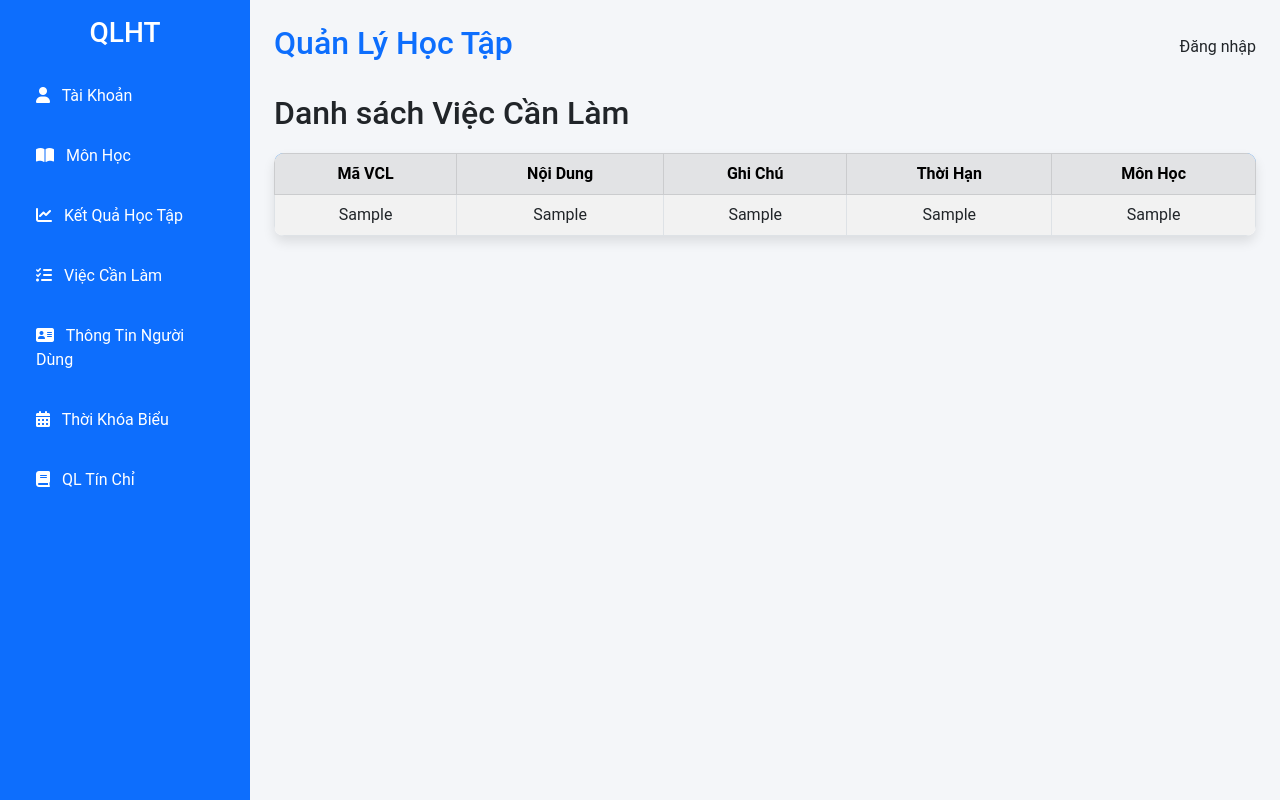
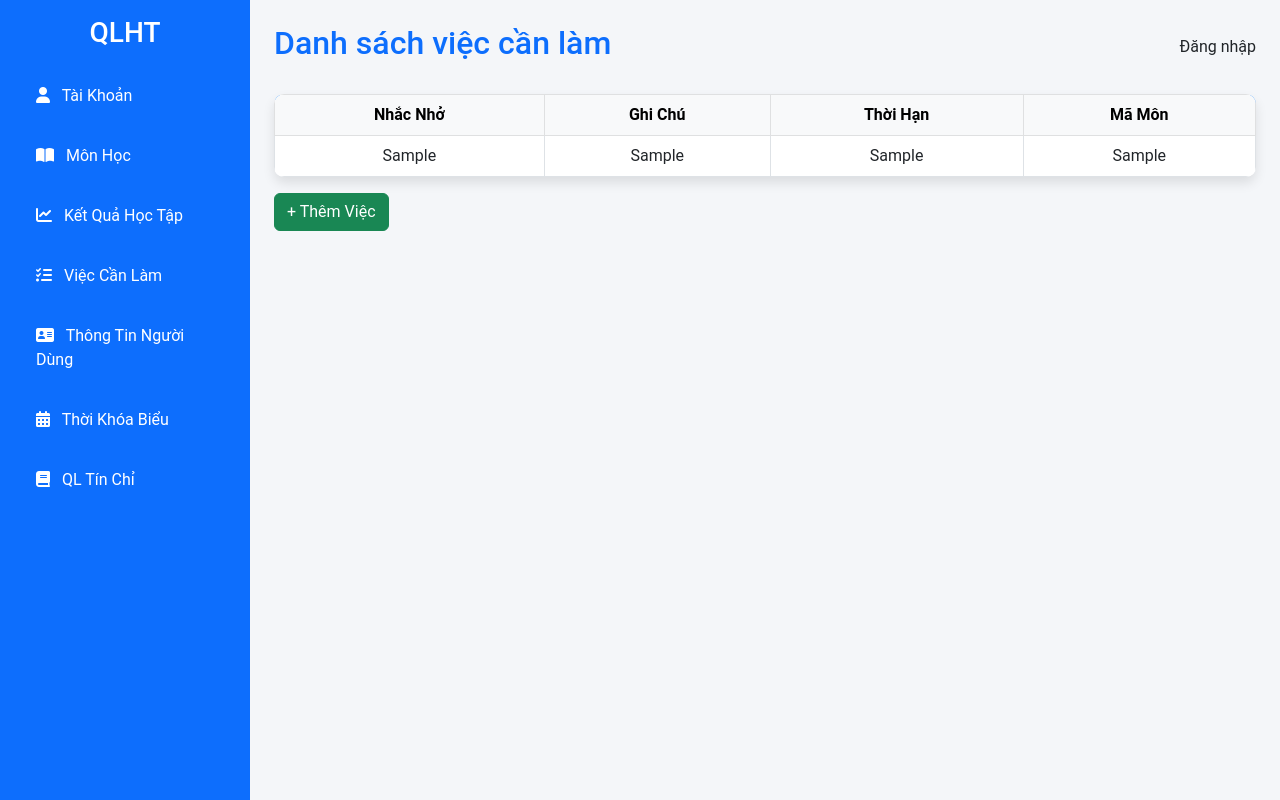
Before and after one commit to hna2902/OSS_Project_Nhom4_CNTT1, a Django app: page /vieccanlam/ in a window 1280 px wide. Run offline with Django 5.2, Linux system fonts and the light colour scheme; tables that the repository leaves empty hold one stand-in row (values such as "Sample post"); a database or web service that is not in the repository returns one stand-in record (values such as "Sample title"); data that the repository does not hold is empty.

Commit message:
xong vcl

```diff
--- a/OSS_Project/urls.py
+++ b/OSS_Project/urls.py
@@ -1,6 +1,7 @@
 from django.contrib import admin
 from django.urls import path, include
 from rest_framework.routers import DefaultRouter
+
 
 # Import từng view theo đúng file chứa nó
 from StudyManager.views.qlkq_views import index as ketqua_index
@@ -11,6 +12,7 @@ from StudyManager.views.ttnd_views import index as thongtinnguoidung_index
 from StudyManager.views.qltc_views import index as tinchi_index
 from StudyManager.views.vcl_views import index as vieccanlam_index
 from StudyManager.views.authentication_views import login_view, register, logout_view
+from StudyManager.views import vcl_views
 
 # Import API ViewSet
 from StudyManager.views.authentication_api_views import TaiKhoanViewSet
@@ -47,6 +49,7 @@ urlpatterns = [
     path('thongtinnguoidung/', thongtinnguoidung_index, name='thongtinnguoidung'),
     path('tinchi/', tinchi_index, name='tinchi'),
     path('vieccanlam/', vieccanlam_index, name='vieccanlam'),
+    path('vieccanlam/add/', vcl_views.add_viec, name='add_viec'),
     path('register/', register, name='register'),
     path('login/', login_view, name='login'),
     path('logout/', logout_view, name='logout'),
--- a/StudyManager/static/css/style.css
+++ b/StudyManager/static/css/style.css
@@ -119,3 +119,22 @@ table tbody tr:hover {
         padding: 10px;
     }
 }
+/*popup */
+.popup-overlay {
+    display: none; /* Ẩn mặc định */
+    position: fixed;
+    top: 0;
+    left: 0;
+    width: 100%;
+    height: 100%;
+    background-color: rgba(0,0,0,0.5);
+    justify-content: center;
+    align-items: center;
+    z-index: 1000;
+}
+.popup-content {
+    background-color: white;
+    padding: 20px;
+    border-radius: 10px;
+    width: 400px;
+}
--- a/StudyManager/templates/VCL/index.html
+++ b/StudyManager/templates/VCL/index.html
@@ -2,30 +2,104 @@
 
 {% block title %}Việc Cần Làm{% endblock %}
 
+{% block header %}Danh sách việc cần làm{% endblock %}
+
 {% block content %}
-<h2 class="mb-3">Danh sách Việc Cần Làm</h2>
-<table class="table table-bordered table-striped">
-    <thead class="table-secondary">
+    <table class="table table-bordered">
+        <thead class="table-light">
             <tr>
-            <th>Mã VCL</th>
-            <th>Nội Dung</th>
+                <th>Nhắc Nhở</th>
                 <th>Ghi Chú</th>
                 <th>Thời Hạn</th>
-            <th>Môn Học</th>
+                <th>Mã Môn</th>
             </tr>
         </thead>
         <tbody>
-        {% for vcl in vieccanlams %}
+            {% for viec in vieccanlams %}
                 <tr>
-            <td>{{ vcl.MaVCL }}</td>
-            <td>{{ vcl.NhacNho }}</td>
-            <td>{{ vcl.GhiChu }}</td>
-            <td>{{ vcl.ThoiHan }}</td>
-            <td>{{ vcl.TenMon }}</td>
+                    <td>{{ viec.NhacNho }}</td>
+                    <td>{{ viec.GhiChu }}</td>
+                    <td>{{ viec.ThoiHan }}</td>
+                    <td>{{ viec.MaMon }}</td>
                 </tr>
-        {% empty %}
-        <tr><td colspan="5" class="text-center text-muted">Không có dữ liệu.</td></tr>
             {% endfor %}
         </tbody>
     </table>
+
+<!-- Nút mở popup -->
+<!-- Nút mở modal -->
+<button type="button" class="btn btn-success mb-3" data-bs-toggle="modal" data-bs-target="#themViecModal">
+    + Thêm Việc
+  </button>
+
+
+<!-- Popup -->
+<!-- Modal -->
+<div class="modal fade" id="themViecModal" tabindex="-1" aria-labelledby="themViecLabel" aria-hidden="true">
+    <div class="modal-dialog">
+      <div class="modal-content">
+
+        <!-- Header -->
+        <div class="modal-header">
+          <h5 class="modal-title" id="themViecLabel">Thêm Việc Cần Làm</h5>
+          <button type="button" class="btn-close" data-bs-dismiss="modal" aria-label="Đóng"></button>
+        </div>
+
+        <!-- Body với form -->
+        <div class="modal-body">
+          <form method="post" action="{% url 'add_viec' %}">
+            {% csrf_token %}
+
+            <div class="mb-3">
+              <label for="nhacNho" class="form-label">Nhắc nhở</label>
+              <input type="text" class="form-control" name="NhacNho" id="nhacNho" required>
+            </div>
+
+            <div class="mb-3">
+              <label for="ghiChu" class="form-label">Ghi chú</label>
+              <textarea class="form-control" name="GhiChu" id="ghiChu" required></textarea>
+            </div>
+
+            <div class="mb-3">
+              <label for="thoiHan" class="form-label">Thời hạn</label>
+              <input type="date" class="form-control" name="ThoiHan" id="thoiHan" required>
+            </div>
+
+            <div class="mb-3">
+              <label for="maMon" class="form-label">Mã môn học</label>
+              <select class="form-select" name="MaMon" id="maMon" required>
+                <option value="" disabled selected>Chọn môn học</option>
+                {% for mon in monhocs %}
+                    <option value="{{ mon.MaMon }}">{{ mon.TenMon }}</option>
+                {% endfor %}
+            </select>
+
+            </div>
+
+            <!-- Footer của form -->
+            <div class="modal-footer">
+              <button type="submit" class="btn btn-primary">Thêm</button>
+              <button type="button" class="btn btn-secondary" data-bs-dismiss="modal">Hủy</button>
+            </div>
+          </form>
+        </div>
+
+      </div>
+    </div>
+  </div>
+
+
+
 {% endblock %}
+
+{% block script %}
+<script>
+    function openPopup() {
+        document.getElementById("popup").style.display = "flex";
+    }
+    function closePopup() {
+        document.getElementById("popup").style.display = "none";
+    }
+</script>
+
+{% endblock %}
--- a/StudyManager/views/qlmh_api_views.py
+++ b/StudyManager/views/qlmh_api_views.py
@@ -36,7 +36,6 @@ class QLMonHocViewSet(viewsets.ViewSet):
 
         db.QLMonHoc.insert_one({
             "_id": ma_mon,  # 👈 thêm dòng này để đồng nhất kiểu _id
-            "MaMonHoc": ma_mon,
             "TenMon": ten_mon,
             "GiangVien": giang_vien,
             "ThoiGianBatDau": thoi_gian_bat_dau,
--- a/StudyManager/views/vcl_views.py
+++ b/StudyManager/views/vcl_views.py
@@ -1,8 +1,34 @@
 from django.shortcuts import render
-from StudyManager.database import db
+from django.http import HttpResponse, HttpResponseRedirect
+from django.urls import reverse
+from django.views.decorators.csrf import csrf_exempt
+from StudyManager.models import QLMonHoc
 import requests
 
 def index(request):
-    response = requests.get("http://localhost:8000/api/vieccanlam/")
+    response = requests.get("http://localhost:8000/api/vieccanlam/", cookies=request.COOKIES)
     vieccanlams = response.json() if response.status_code == 200 else []
-    return render(request, 'VCL/index.html', {'vieccanlams': vieccanlams})
+        # Lấy user_id từ session để lọc môn học
+    user_id = request.session.get("user_id")
+    monhocs = QLMonHoc.collection.find(
+        {"MaNguoiDung": user_id},
+        {"_id": 0, "MaMon": 1, "TenMon": 1}
+    ) if user_id else []
+
+    return render(request, 'VCL/index.html', {
+        'vieccanlams': vieccanlams,
+        'monhocs': monhocs
+    })
+
+@csrf_exempt
+def add_viec(request):
+    if request.method == 'POST':
+        payload = {
+            "NhacNho": request.POST.get("NhacNho"),
+            "GhiChu": request.POST.get("GhiChu"),
+            "ThoiHan": request.POST.get("ThoiHan"),
+            "MaMon": request.POST.get("MaMon"),
+        }
+        requests.post("http://localhost:8000/api/vieccanlam/", data=payload, cookies=request.COOKIES)
+        return HttpResponseRedirect(reverse('vieccanlam'))
+    return HttpResponse("Phương thức không hợp lệ", status=405)
```
Also changed, not shown: StudyManager/views/vcl_api_views.py (+64 -5 lines). Lines whose indentation alone changed are shown as unchanged.
